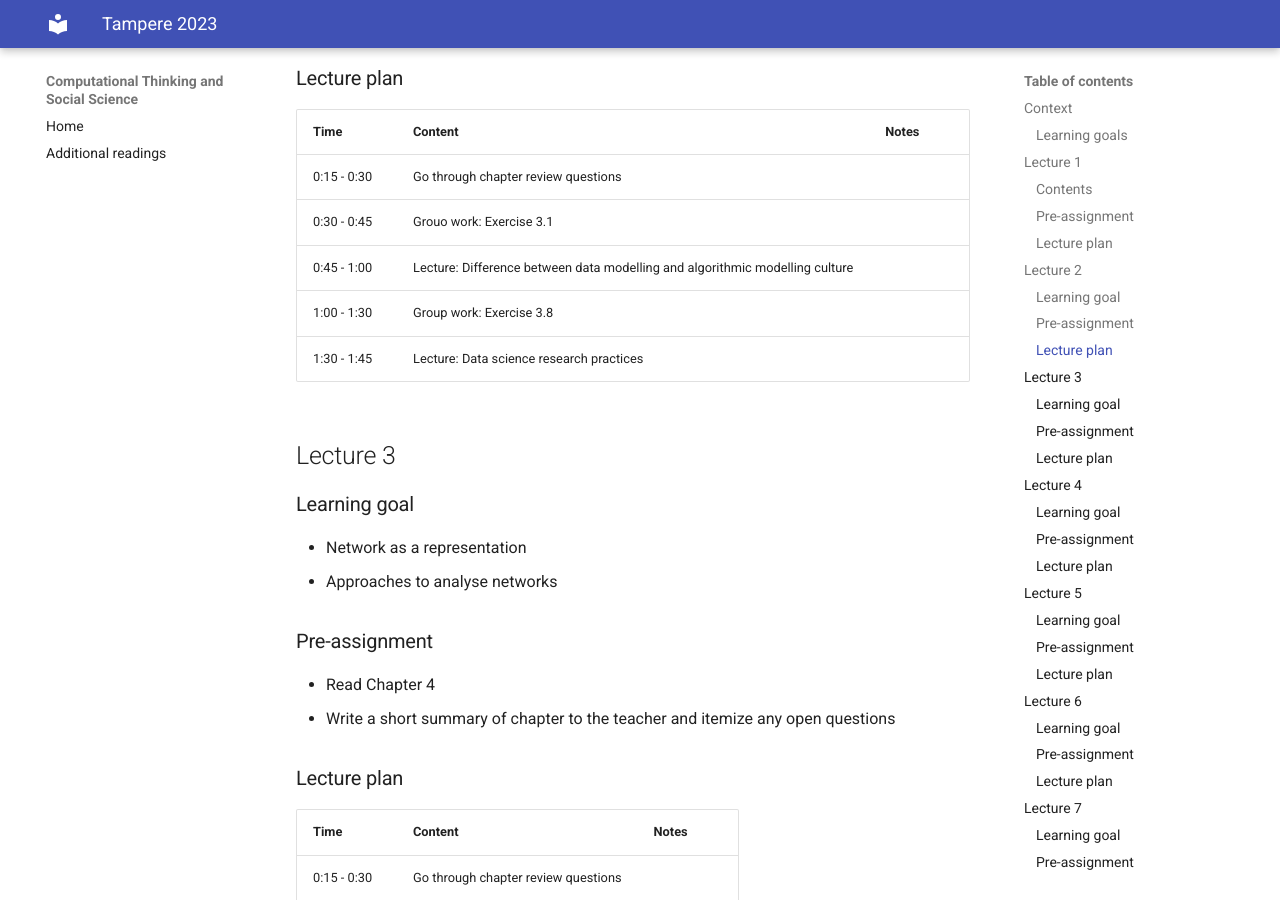
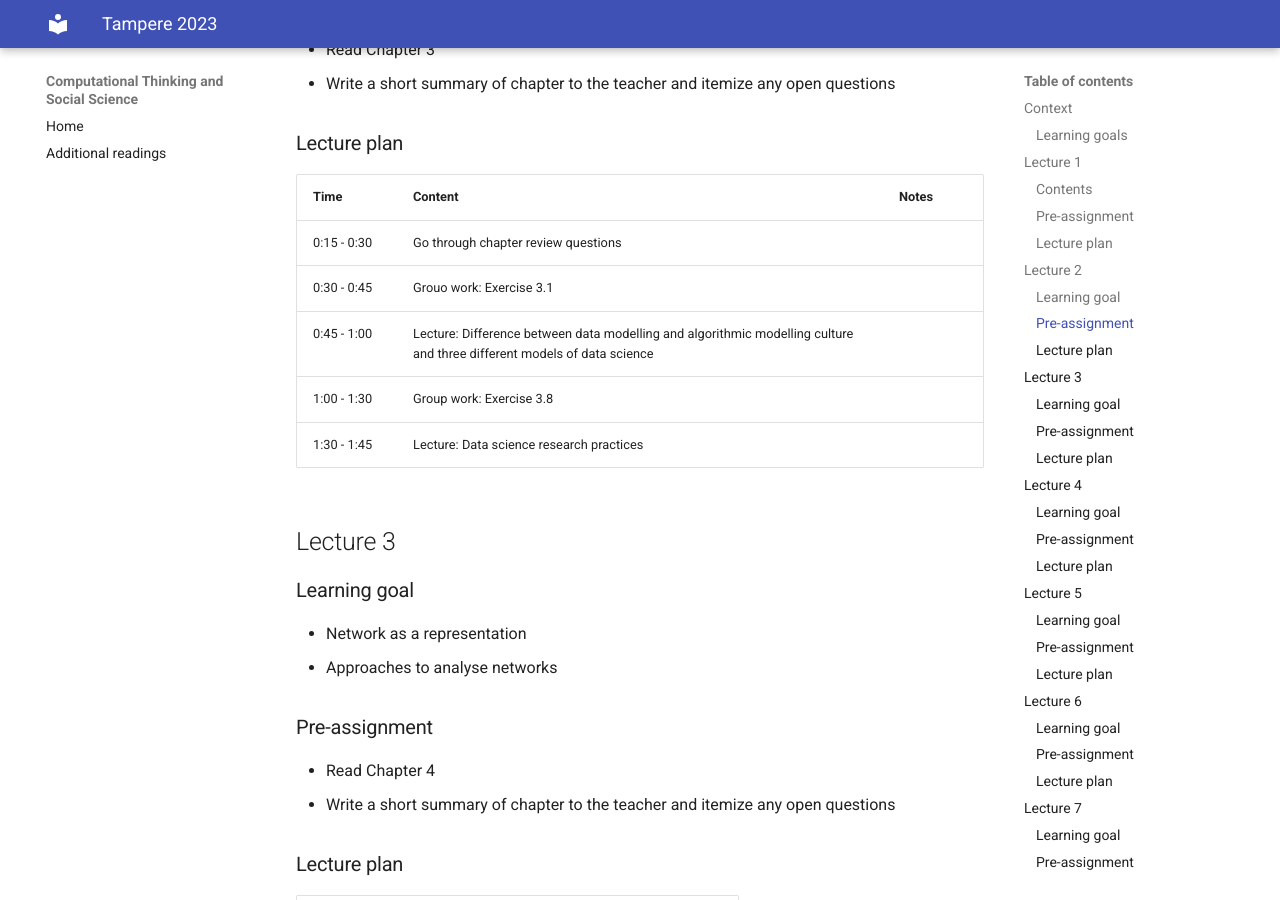
Before and after one commit to codingsocialscience/codingsocialscience.github.io, an MkDocs documentation site: the page built from docs/syllabus/tampere-2023.md, in a window 1280 px wide and 900 px high, scrolled down 1612 px. Built offline with MkDocs 1.6.1 and Material for MkDocs 9.7.7, drawn with Linux system fonts in a browser that asks for light colours; some of the changed text lies outside the part shown.

```diff
--- a/docs/syllabus/tampere-2023.md
+++ b/docs/syllabus/tampere-2023.md
@@ -49,7 +51,7 @@
 |------|-------|-----------|
 | 0:15 - 0:30 | Go through chapter review questions  | |
 | 0:30 - 0:45 | Grouo work: Exercise 3.1 | |
-| 0:45 - 1:00 | Lecture: Difference between data modelling and algorithmic modelling culture | |
+| 0:45 - 1:00 | Lecture: Difference between data modelling and algorithmic modelling culture and three different models of data science | |
 | 1:00 - 1:30 | Group work: Exercise 3.8 | |
 | 1:30 - 1:45 | Lecture: Data science research practices | |
 
```
Also changed, not shown: other parts of docs/syllabus/tampere-2023.md (+2 -0 lines).
